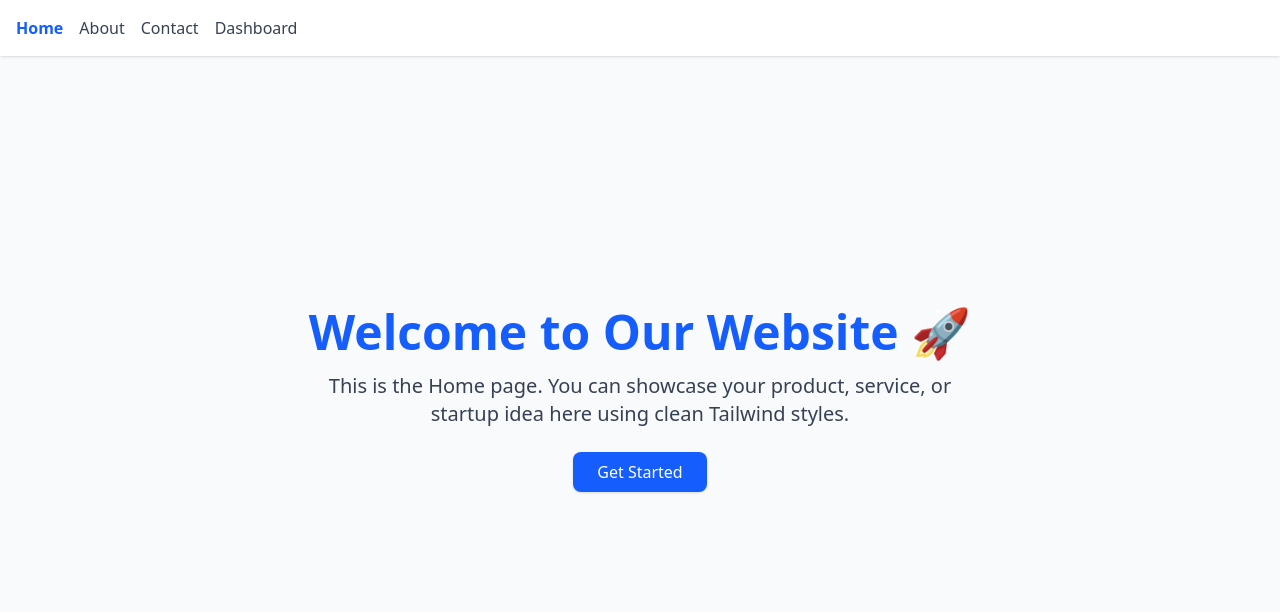
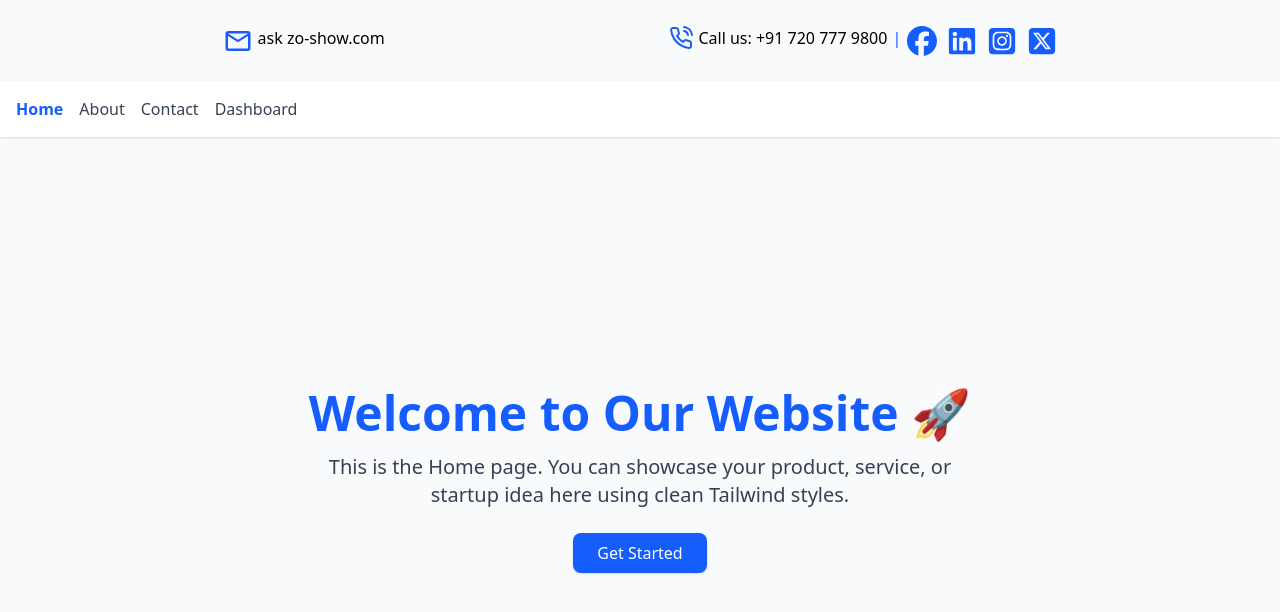
Before and after one commit to Venkyjs-dev/zo-show, a React (Vite) app: page / in a window 1280 px wide. Shown: the top 612 px of the page. Built offline with nearby package versions, Linux system fonts and the light colour scheme.

Commit message:
feat: created Header

```diff
--- a/package.json
+++ b/package.json
@@ -13,6 +13,7 @@
     "@tailwindcss/vite": "^4.1.13",
     "react": "^19.1.1",
     "react-dom": "^19.1.1",
+    "react-icons": "^5.5.0",
     "react-router-dom": "^6.30.1",
     "tailwindcss": "^4.1.13"
   },
--- a/src/App.jsx
+++ b/src/App.jsx
@@ -1,9 +1,10 @@
 import { Outlet } from "react-router-dom";
 import Navbar from "./components/Navbar";
-
+import Header from "./components/Header";
 export default function App() {
   return (
     <div className="min-h-screen bg-gray-50">
+      <Header />
       <Navbar />
       <main className="p-6">
         <Outlet /> {/* child routes render here */}
--- /dev/null
+++ b/src/components/Header.jsx
@@ -0,0 +1,31 @@
+import { MdOutlineEmail } from "react-icons/md";
+import { FiPhoneCall } from "react-icons/fi";
+import { SiFacebook } from "react-icons/si";
+import { FaLinkedin } from "react-icons/fa";
+import { FaSquareInstagram } from "react-icons/fa6";
+import { FaSquareXTwitter } from "react-icons/fa6";
+
+function Header() {
+  return (
+    <div className="flex justify-between ml-[15%] mr-[15%] p-[2%]">
+      <p className="flex flex-row justify-center">
+        <MdOutlineEmail className="text-blue-600 text-3xl  mx-[5px]" />
+        <span className="">ask zo-show.com</span>
+      </p>
+      <div className="flex flex-row justify-center">
+        <p className="flex flex-row justify-center">
+          <FiPhoneCall className="text-blue-600 text-2xl  mx-[5px]" />
+          <span>Call us: +91 720 777 9800</span>
+        </p>
+        <div className="w-[5px] text-blue-600 h-[20px] mx-[5px]">|</div>
+        <div className="flex flex-row justify-around">
+          <SiFacebook className="text-blue-600 text-3xl  mx-[5px]" />
+          <FaLinkedin className="text-blue-600 text-3xl  mx-[5px]" />
+          <FaSquareInstagram className="text-blue-600 text-3xl  mx-[5px]" />
+          <FaSquareXTwitter className="text-blue-600 text-3xl  mx-[5px]" />
+        </div>
+      </div>
+    </div>
+  );
+}
+export default Header;
```
Also changed, not shown: 1 other file (tests, documents, lock files or other folders).
